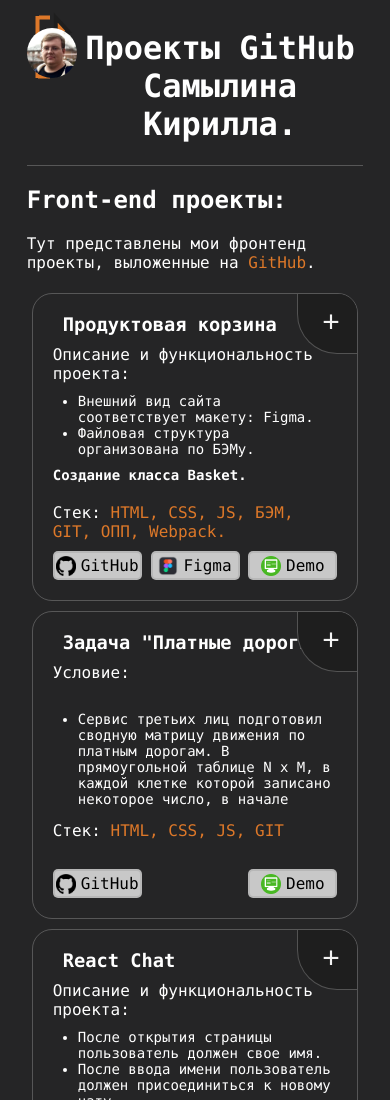
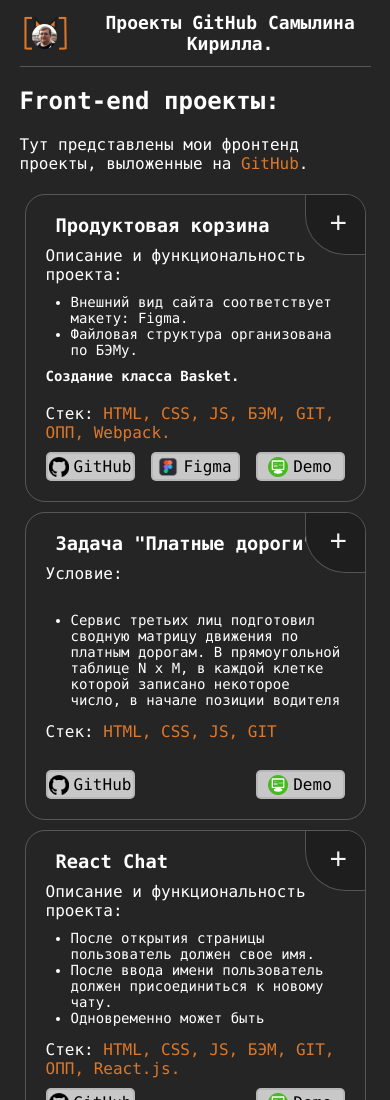
Before and after one commit to kirill-samylin/my-profile, a plain HTML site: page index.html in a window 390 px wide. Shown: the top 1100 px of the page. Drawn offline with Linux system fonts and the light colour scheme.

Commit message:
update 20-08-2020

```diff
--- a/style.css
+++ b/style.css
@@ -2,6 +2,8 @@
     background-color: #252526;
     color: white;
     font-family: Consolas, monaco, monospace;
+    margin: 0;
+    min-width: 380px;
 }
 .frontend-project {
     border-bottom: 1px solid #9e9e9e69;
@@ -29,6 +31,7 @@
     margin-top: 13px;
 }
 .header__title {
+    font-size: 32px;
     text-align: center;
 }
 .main {
@@ -47,7 +50,7 @@
     list-style: none;
     display: flex;
     flex-wrap: wrap;
-    justify-content: center;
+    justify-content: flex-start;
     width: 100%;
 }
 .project__paragraph {
@@ -164,3 +167,34 @@
 .hidden {
     display: none;
 }
+@media (max-width:900px) {
+    .projects {
+        justify-content:center;
+    }
+}
+@media (max-width:700px) {
+    .header {
+        justify-content: space-between;
+        align-items: center;
+    }
+    .header__title {
+        font-size: 24px;
+        width: 80%;
+    }
+    .header__logo {
+        width: 50px;
+        height: 40px;
+        background-size: cover;
+        background-repeat: no-repeat;
+    }
+    .header__photo {
+        width: 25px;
+        height: 25px;
+        margin-top: 7px;
+    }
+}
+@media (max-width:700px) {
+    .header__title {
+        font-size:18px
+    }
+}
```
